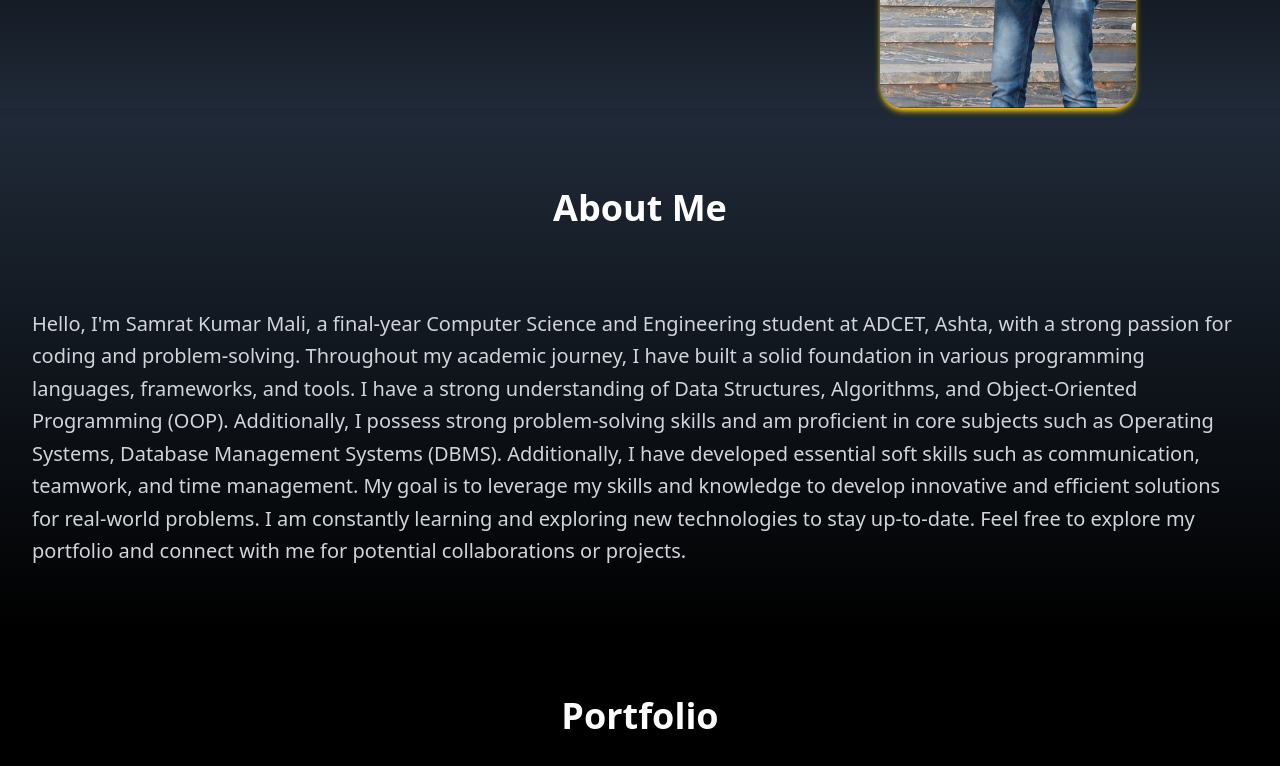
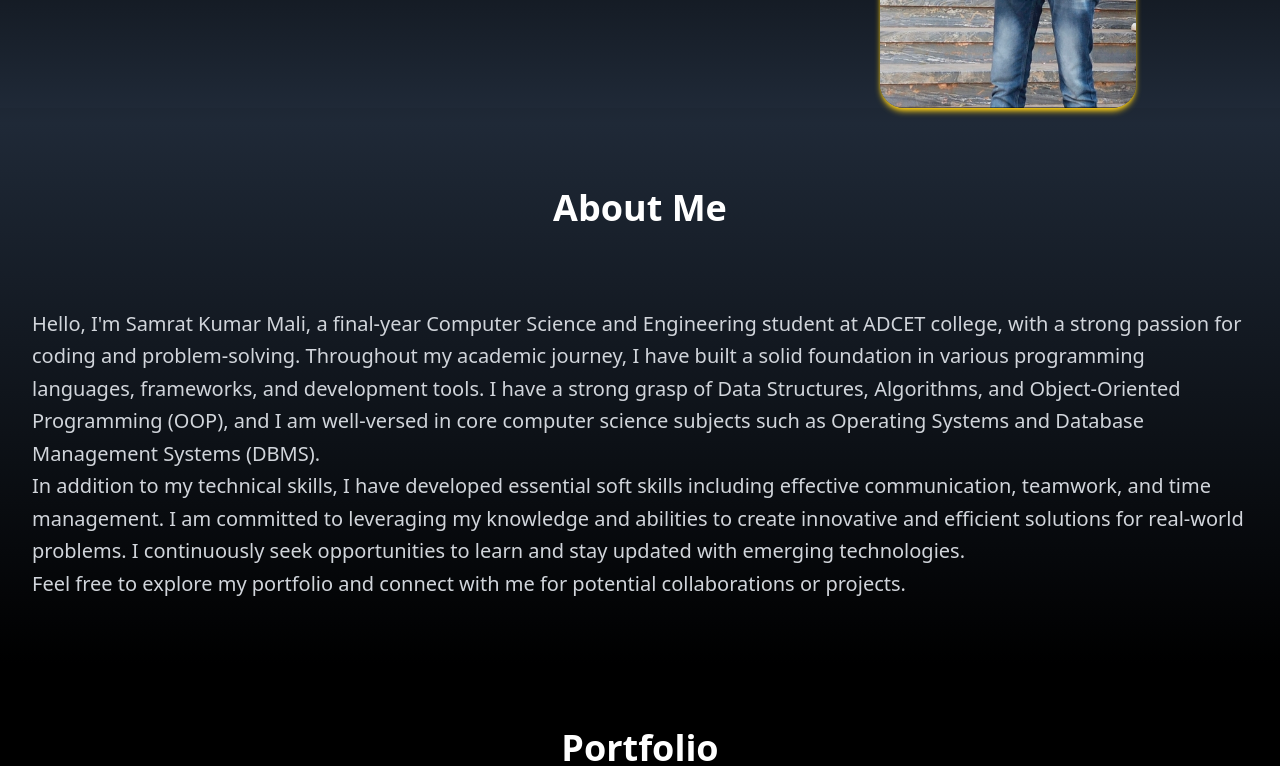
Before and after one commit to SamratMali99/portfolio, a React (Vite) app: page / in a window 1280 px wide. Shown: the part 563-1329 px from the top of the page. Built offline with nearby package versions, Linux system fonts and the light colour scheme.

Commit message:
change in about section

```diff
--- a/src/components/About.jsx
+++ b/src/components/About.jsx
@@ -7,7 +7,12 @@ const About = () => {
         <h2 className="text-4xl font-bold text-center mb-8">About Me</h2>
         <div className="prose prose-lg mx-auto">
           <p className="text-gray-300 leading-relaxed text-xl mt-20">
-            Hello, I'm Samrat Kumar Mali, a final-year Computer Science and Engineering student at ADCET, Ashta, with a strong passion for coding and problem-solving. Throughout my academic journey, I have built a solid foundation in various programming languages, frameworks, and tools. I have a strong understanding of Data Structures, Algorithms, and Object-Oriented Programming (OOP). Additionally, I possess strong problem-solving skills and am proficient in core subjects such as Operating Systems, Database Management Systems (DBMS). Additionally, I have developed essential soft skills such as communication, teamwork, and time management. My goal is to leverage my skills and knowledge to develop innovative and efficient solutions for real-world problems. I am constantly learning and exploring new technologies to stay up-to-date. Feel free to explore my portfolio and connect with me for potential collaborations or projects.
+          Hello, I'm Samrat Kumar Mali, a final-year Computer Science and Engineering student at ADCET college, with a strong passion for coding and problem-solving. Throughout my academic journey, I have built a solid foundation in various programming languages, frameworks, and development tools. I have a strong grasp of Data Structures, Algorithms, and Object-Oriented Programming (OOP), and I am well-versed in core computer science subjects such as Operating Systems and Database Management Systems (DBMS).          </p>
+          <p className="text-gray-300 leading-relaxed text-xl">
+          In addition to my technical skills, I have developed essential soft skills including effective communication, teamwork, and time management. I am committed to leveraging my knowledge and abilities to create innovative and efficient solutions for real-world problems. I continuously seek opportunities to learn and stay updated with emerging technologies.
+          </p>
+          <p className="text-gray-300 leading-relaxed text-xl">
+          Feel free to explore my portfolio and connect with me for potential collaborations or projects.
           </p>
         </div>
       </div>
```
